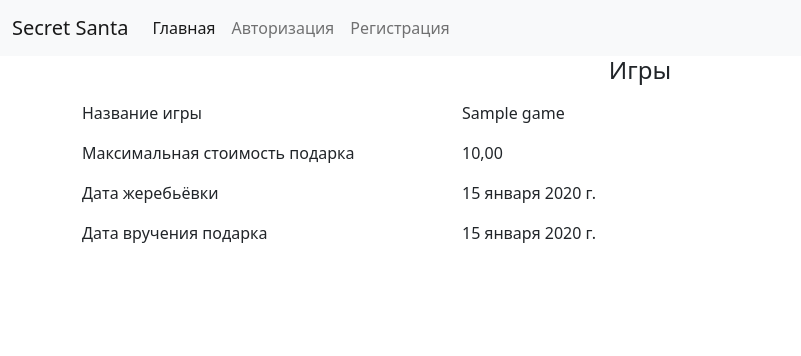
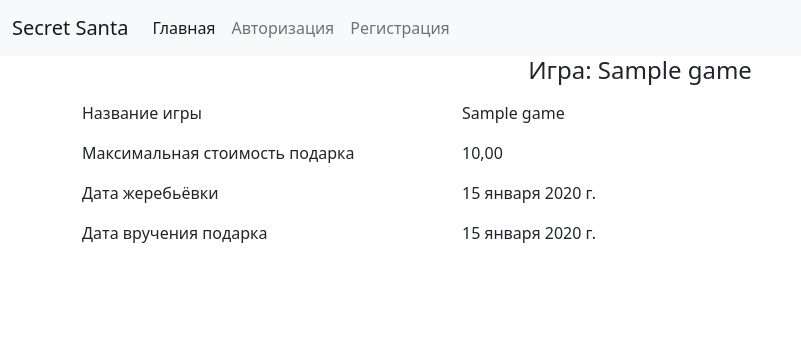
Before and after one commit to inkvizitor1991/secret_santa, a Django app: page /game/ in a window 1280 px wide. Shown: the top 356 px of the page, without its empty margins (0-801 px from the left). Run offline with Django 4.2, Linux system fonts and the light colour scheme; tables that the repository leaves empty hold one stand-in row (values such as "Sample post"); some libraries are stand-ins or nearby versions.

```diff
--- a/game/forms.py
+++ b/game/forms.py
@@ -87,7 +87,8 @@ class RegistrationForm(forms.ModelForm):
 class GameForm(forms.ModelForm):
     name = forms.CharField(required=True)
     price_limit = forms.IntegerField(required=False)
-    reg_date_limit = forms.DateField(widget=forms.TextInput(attrs={'type': 'date'}))
+    reg_date_limit = forms.DateField(
+        widget=forms.TextInput(attrs={'type': 'date'}))
     # Период регистрации участников: до 25.12.2021, до 31.12.2021
     draw_date = forms.DateField(widget=forms.TextInput(attrs={'type': 'date'}))
     gift_date = forms.DateField(widget=forms.TextInput(attrs={'type': 'date'}))
@@ -99,7 +100,6 @@ class GameForm(forms.ModelForm):
         self.fields['reg_date_limit'].label = 'Последний день регистрации'
         self.fields['draw_date'].label = 'Дата жеребьёвки'
         self.fields['gift_date'].label = 'Дата отправки подарка'
-
 
     def clean(self):
         reg_date_limit = self.cleaned_data['reg_date_limit']
--- a/game/views.py
+++ b/game/views.py
@@ -82,8 +82,7 @@ class GameView(views.View):
 
     def get(self, request, *args, **kwargs):
         games = Game.objects.all()
-        for game in games:
-            return render(request, 'game.html', {'game': game})
+        return render(request, 'game.html', {'games': games})
 
 
 class CreateGameView(views.View):
--- a/templates/game.html
+++ b/templates/game.html
@@ -1,8 +1,10 @@
 {% extends 'base.html' %}
 {% block content %}
 
-<div class="container">
-  <h4 class="text-center">Игры</h4>
+
+  {% for game in games %}
+  <h4 class="text-center">Игра: {{ game.name }}</h4>
+    <div class="container">
       <div class="row my-3">
         <div class="col-4">Название игры</div>
         <div class="col">{{ game.name }}</div>
@@ -19,6 +21,6 @@
         <div class="col-4">Дата вручения подарка</div>
         <div class="col">{{ game.gift_date }}</div>
       </div>
-</div>
-
+    </div>
+{% endfor %}
 {% endblock content %}
```
